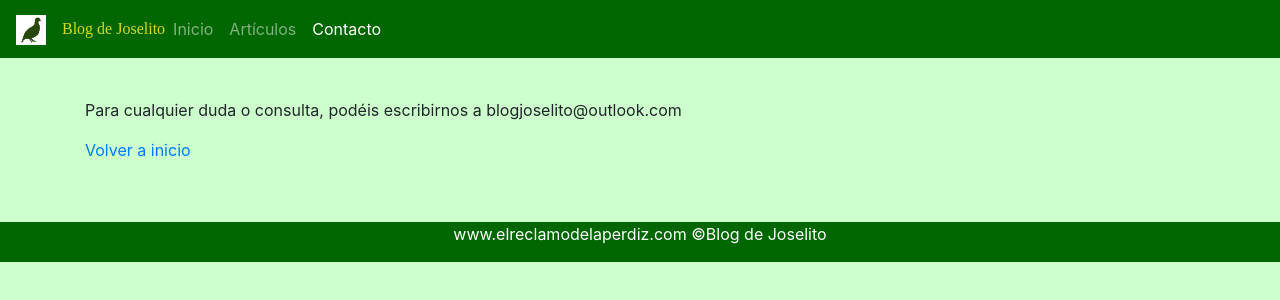
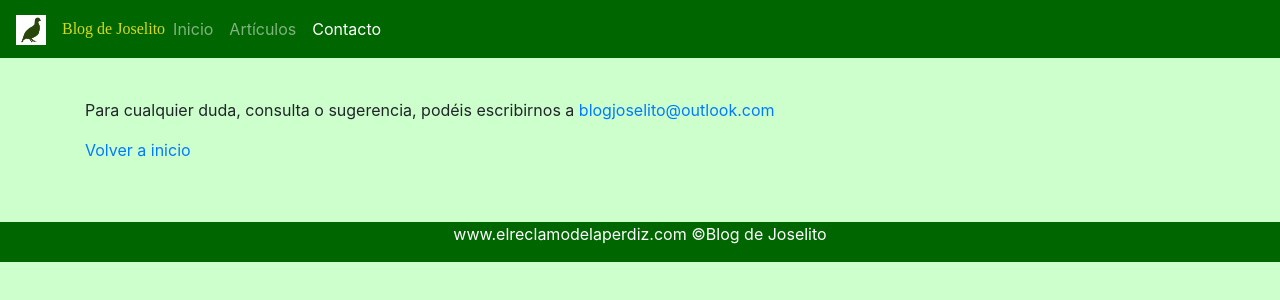
Before and after one commit to ricardodazaGit/frontendBlog, an Angular app: page /contact in a window 1280 px wide. Shown: the top 300 px of the page. Built offline with nearby package versions, Linux system fonts and the light colour scheme.

Commit message:
feat: link in email

```diff
--- a/src/app/views/contact/contact.component.ts
+++ b/src/app/views/contact/contact.component.ts
@@ -4,7 +4,7 @@ import { Router } from '@angular/router';
 @Component({
   selector: 'rp-not-found',
   template: `
-    <p>Para cualquier duda o consulta, podéis escribirnos a blogjoselito@outlook.com</p>
+    <p>Para cualquier duda, consulta o sugerencia, podéis escribirnos a <a href="mailto:blogjoselito@outlook.com">blogjoselito@outlook.com</a></p>
     <a routerLink="/">Volver a inicio</a>
   `,
   styles: []
```
